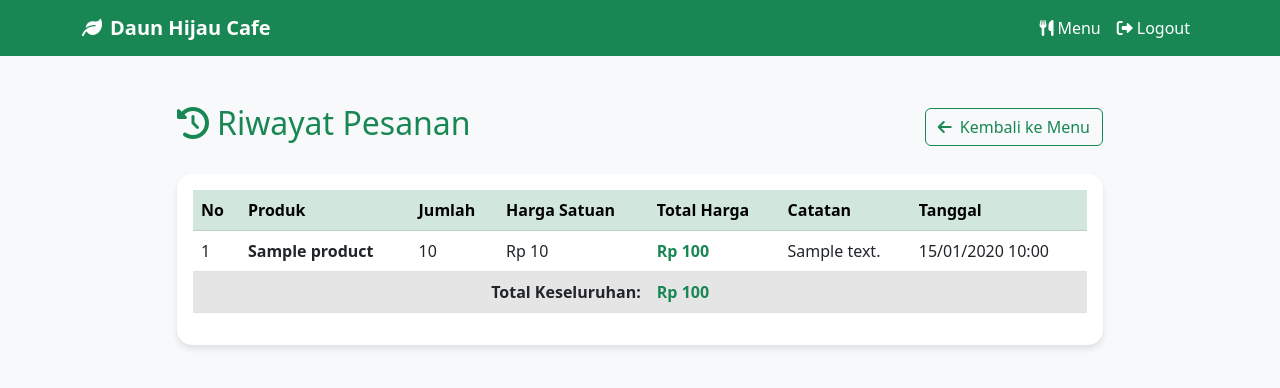
After one commit to vincentiusgavrila-star/ProjectPRAKWEB2k25, a PHP site: page /order_history.php in a window 1280 px wide. The commit adds this page. Shown: the top 388 px of the page. Run offline with PHP 8.4, Linux system fonts and the light colour scheme; the visitor is signed in with stand-in values (Sample User, id 1); tables that the repository leaves empty or names only in its code hold one stand-in row (values such as "Sample post").

Commit message:
update alur order + logout

```diff
--- a/dashboard.php
+++ b/dashboard.php
@@ -1104,7 +1104,7 @@ $foodItems = getMenuItems($koneksi, 'makanan');
 
                 <!-- Tombol -->
                 <div class="d-flex gap-4 justify-content-center flex-wrap">
-                    <a href="menu.html" class="btn btn-custom-green btn-lg">
+                    <a href="menuUser.php" class="btn btn-custom-green btn-lg">
                         Lihat Menu
                     </a>
 
--- a/loginProses.php
+++ b/loginProses.php
@@ -19,6 +19,7 @@ $result = $stmt->get_result();
 if($result->num_rows > 0){
     $user = $result->fetch_assoc();
     $_SESSION['username'] = $user['username'];
+    $_SESSION['user_id'] = $user['id_user'];
     header("location:dashboard.php");
     exit();
 }else{
--- /dev/null
+++ b/order_history.php
@@ -0,0 +1,152 @@
+<?php
+// order_history.php
+session_start();
+require_once 'env.php';
+
+// Cek apakah user sudah login
+if (!isset($_SESSION['user_id'])) {
+    header("Location: login.php");
+    exit();
+}
+
+$user_id = $_SESSION['user_id'];
+
+// Ambil riwayat pesanan user
+$query = "SELECT o.*, p.name as product_name, p.price as product_price
+          FROM orders o
+          JOIN products p ON o.product_id = p.id
+          WHERE o.user_id = '$user_id'
+          ORDER BY o.order_date DESC";
+$result = $koneksi->query($query);
+?>
+
+<!DOCTYPE html>
+<html lang="id">
+<head>
+    <meta charset="UTF-8">
+    <meta name="viewport" content="width=device-width, initial-scale=1.0">
+    <title>Riwayat Pesanan - Coffee Shop</title>
+    <link href="https://cdn.jsdelivr.net/npm/bootstrap@5.3.0/dist/css/bootstrap.min.css" rel="stylesheet">
+    <link href="https://cdnjs.cloudflare.com/ajax/libs/font-awesome/6.0.0/css/all.min.css" rel="stylesheet">
+    <style>
+        body {
+            background-color: #f8f9fa;
+            padding-top: 80px;
+        }
+        .card {
+            border: none;
+            border-radius: 15px;
+            box-shadow: 0 4px 6px rgba(0,0,0,0.1);
+        }
+    </style>
+</head>
+<body>
+    <!-- Navigation -->
+    <nav class="navbar navbar-expand-lg navbar-dark bg-success fixed-top">
+        <div class="container">
+            <a class="navbar-brand fw-bold" href="dashboard.php">
+                <i class="fas fa-leaf me-2"></i>Daun Hijau Cafe
+            </a>
+            <div class="navbar-nav ms-auto">
+                <a class="nav-link text-white" href="menuUser.php">
+                    <i class="fas fa-utensils me-1"></i>Menu
+                </a>
+                <a class="nav-link text-white" href="logout.php">
+                    <i class="fas fa-sign-out-alt me-1"></i>Logout
+                </a>
+            </div>
+        </div>
+    </nav>
+
+    <div class="container mt-4">
+        <div class="row justify-content-center">
+            <div class="col-md-10">
+                <div class="d-flex justify-content-between align-items-center mb-4">
+                    <h2 class="text-success">
+                        <i class="fas fa-history me-2"></i>Riwayat Pesanan
+                    </h2>
+                    <a href="menuUser.php" class="btn btn-outline-success">
+                        <i class="fas fa-arrow-left me-2"></i>Kembali ke Menu
+                    </a>
+                </div>
+
+                <?php if (isset($_SESSION['success'])): ?>
+                    <div class="alert alert-success alert-dismissible fade show">
+                        <?php echo $_SESSION['success']; unset($_SESSION['success']); ?>
+                        <button type="button" class="btn-close" data-bs-dismiss="alert"></button>
+                    </div>
+                <?php endif; ?>
+
+                <?php if (isset($_SESSION['error'])): ?>
+                    <div class="alert alert-danger alert-dismissible fade show">
+                        <?php echo $_SESSION['error']; unset($_SESSION['error']); ?>
+                        <button type="button" class="btn-close" data-bs-dismiss="alert"></button>
+                    </div>
+                <?php endif; ?>
+
+                <div class="card">
+                    <div class="card-body">
+                        <?php if ($result->num_rows > 0): ?>
+                            <div class="table-responsive">
+                                <table class="table table-hover">
+                                    <thead class="table-success">
+                                        <tr>
+                                            <th>No</th>
+                                            <th>Produk</th>
+                                            <th>Jumlah</th>
+                                            <th>Harga Satuan</th>
+                                            <th>Total Harga</th>
+                                            <th>Catatan</th>
+                                            <th>Tanggal</th>
+                                        </tr>
+                                    </thead>
+                                    <tbody>
+                                        <?php
+                                        $no = 1;
+                                        $total_keseluruhan = 0;
+                                        while ($order = $result->fetch_assoc()):
+                                            $subtotal = $order['product_price'] * $order['quantity'];
+                                            $total_keseluruhan += $subtotal;
+                                        ?>
+                                            <tr>
+                                                <td><?php echo $no++; ?></td>
+                                                <td>
+                                                    <strong><?php echo htmlspecialchars($order['product_name']); ?></strong>
+                                                </td>
+                                                <td><?php echo $order['quantity']; ?></td>
+                                                <td>Rp <?php echo number_format($order['product_price'], 0, ',', '.'); ?></td>
+                                                <td class="fw-bold text-success">
+                                                    Rp <?php echo number_format($subtotal, 0, ',', '.'); ?>
+                                                </td>
+                                                <td><?php echo htmlspecialchars($order['notes'] ?: '-'); ?></td>
+                                                <td><?php echo date('d/m/Y H:i', strtotime($order['order_date'])); ?></td>
+                                            </tr>
+                                        <?php endwhile; ?>
+                                        <tr class="table-active">
+                                            <td colspan="4" class="text-end"><strong>Total Keseluruhan:</strong></td>
+                                            <td colspan="3" class="fw-bold text-success">
+                                                <strong>Rp <?php echo number_format($total_keseluruhan, 0, ',', '.'); ?></strong>
+                                            </td>
+                                        </tr>
+                                    </tbody>
+                                </table>
+                            </div>
+                        <?php else: ?>
+                            <div class="text-center py-5">
+                                <i class="fas fa-shopping-cart fa-3x text-muted mb-3"></i>
+                                <h5 class="text-muted">Belum ada pesanan</h5>
+                                <p class="text-muted">Silakan pesan menu favorit Anda terlebih dahulu</p>
+                                <a href="menuUser.php" class="btn btn-success">
+                                    <i class="fas fa-utensils me-2"></i>Pesan Sekarang
+                                </a>
+                            </div>
+                        <?php endif; ?>
+                    </div>
+                </div>
+            </div>
+        </div>
+    </div>
+
+    <script src="https://cdn.jsdelivr.net/npm/bootstrap@5.3.0/dist/js/bootstrap.bundle.min.js"></script>
+</body>
+</html>
```
Also changed, not shown: logout.php (added, +7 -0 lines), menuUser.php (+9 -9 lines), process_order.php (added, +57 -0 lines).
